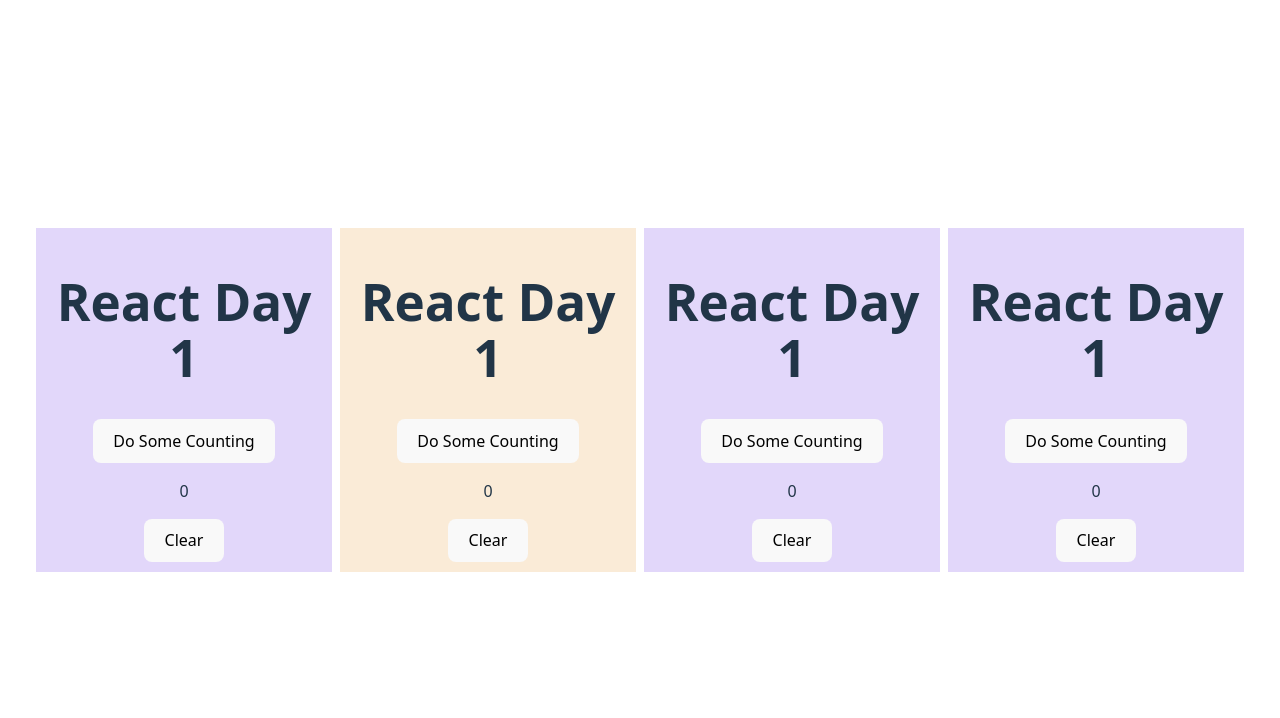
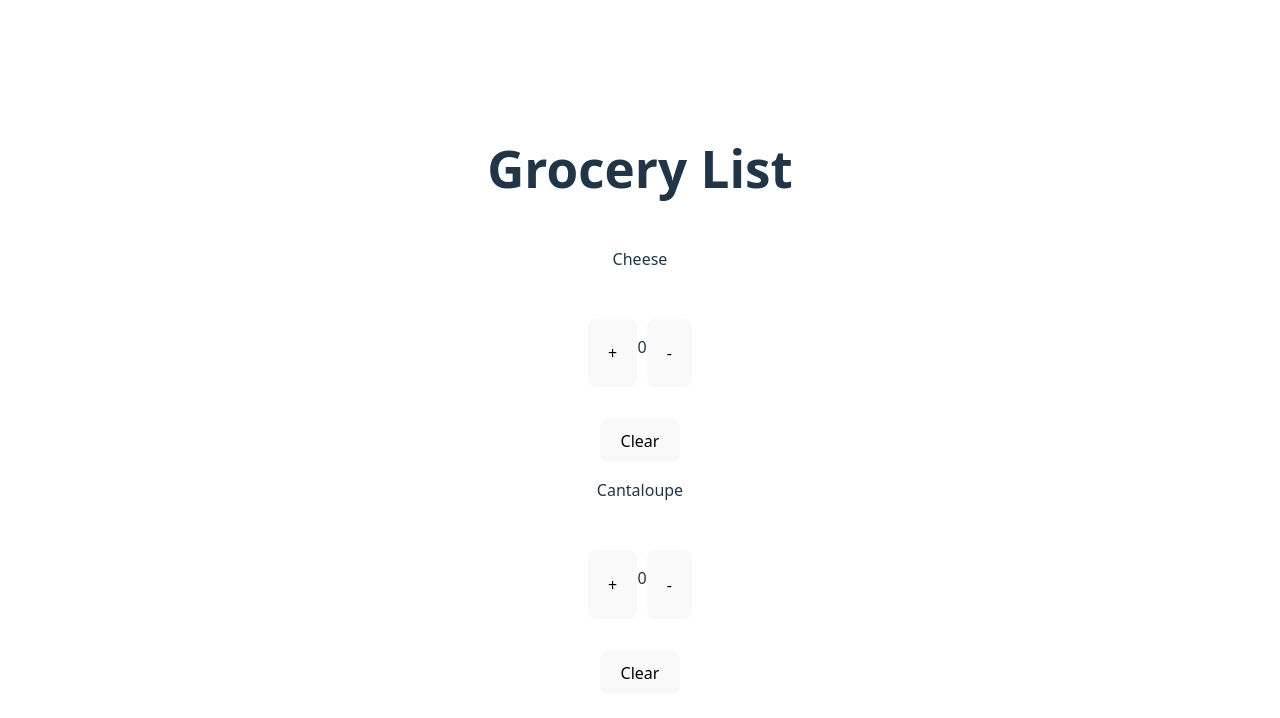
Before and after one commit to ibowers27/grocery-list-react, a React (Vite) app in the folder grocery-list/: page / in a window 1280 px wide. Shown: the top 718 px of the page. Built offline with nearby package versions, Linux system fonts and the light colour scheme.

Commit message:
Basic Grocery List Structure

```diff
--- a/grocery-list/src/App.css
+++ b/grocery-list/src/App.css
@@ -2,6 +2,14 @@
   max-width: 1280px;
   margin: 0 auto;
   padding: 2rem;
+  text-align: center;
+  display: flex;
+  flex-direction: column;
+}
+
+.item-div {
+  padding: 2rem;
+  justify-content: center;
   text-align: center;
   display: flex;
   flex-direction: row;
--- a/grocery-list/src/App.jsx
+++ b/grocery-list/src/App.jsx
@@ -5,20 +5,15 @@ import './App.css';
 import GroceryItem from './components/GroceryItem';
 
 function App() {
-  const inputs = [
-    [true, 10],
-    [false, 5],
-    [true, 12],
-    [true, 9],
-  ]
+  const inputs = ["Cheese", "Cantaloupe"]
 
   return (
     <>
-      {inputs.map(([a, b], index) => (
+    <h1>Grocery List</h1>
+      {inputs.map((a, index) => (
         <GroceryItem
           key={index}
-          upOrDown={a}
-          valueBy={b}
+          itemName={a}
         ></GroceryItem>
       ))}
     </>
--- a/grocery-list/src/components/GroceryItem.jsx
+++ b/grocery-list/src/components/GroceryItem.jsx
@@ -1,25 +1,34 @@
 import React, {useState} from "react";
 
-const GroceryItem = ({upOrDown, valueBy}) => {
+const GroceryItem = ({itemName}) => {
 
   const [count, setCount] = useState(0);
 
 
-  const handleCount = () => {
-    if (upOrDown) setCount(count+valueBy);
-    else setCount(count-valueBy);
+  const addToList = () => {
+    setCount(count+1);
   };
 
-  const handleClearCount = () => {
+  const removeFromList = () => {
+    if (count > 0) {
+        setCount(count-1);
+    };
+  };
+
+  const clearFromList = () => {
     setCount(count - count)
   };
 
   return (
-    <div className={upOrDown ? "up-div":"down-div"}>
-        <h1>React Day 1</h1>
-        <button onClick={handleCount}>Do Some Counting</button>
+    <div>
+        <p>{itemName}</p>
+        <div className ={"item-div"}>
+        <button onClick={addToList}>+</button>
         <p>{count}</p>
-        <button onClick={handleClearCount}>Clear</button>
+        <button onClick={removeFromList}>-</button>
+        <h1></h1>
+        </div>
+        <button onClick={clearFromList}>Clear</button>
     </div>
   );
 };
```
Also changed, not shown: 1 other file (tests, documents, lock files or other folders).
